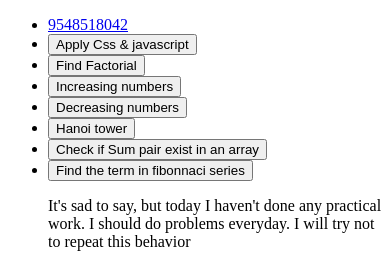
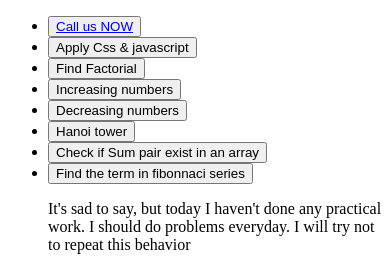
Before and after one commit to ravigarg001/musafir, a plain HTML site: page index.html in a window 390 px wide. Shown: the part 680-950 px from the top of the page. Drawn offline with Linux system fonts and the light colour scheme.

Commit message:
Changed phone number button

```diff
--- a/index.html
+++ b/index.html
@@ -28,7 +28,7 @@
 <h2>Problems:</h2>
 <iframe width="560" height="315" src="https://www.youtube.com/embed/rf6uf3jNjbo" title="YouTube video player" frameborder="0" allow="accelerometer; autoplay; clipboard-write; encrypted-media; gyroscope; picture-in-picture" allowfullscreen></iframe><h2>Below are the simple projects I am working upon everyday:</h2>
 <ul class="projects">
-  <li><a href="tel:91-9548518042">9548518042</a></li>
+  <li><button><a href="tel:91-9548518042">Call us NOW</a></button></li>
   <li><button class="cssAdder" onclick="addCssAndJs()">Apply Css & javascript</button></li>
   <li><button onclick="inputNumber()">Find Factorial</button></li>
   <li><button onclick="inputNumber1()">Increasing numbers </button></li>
```
